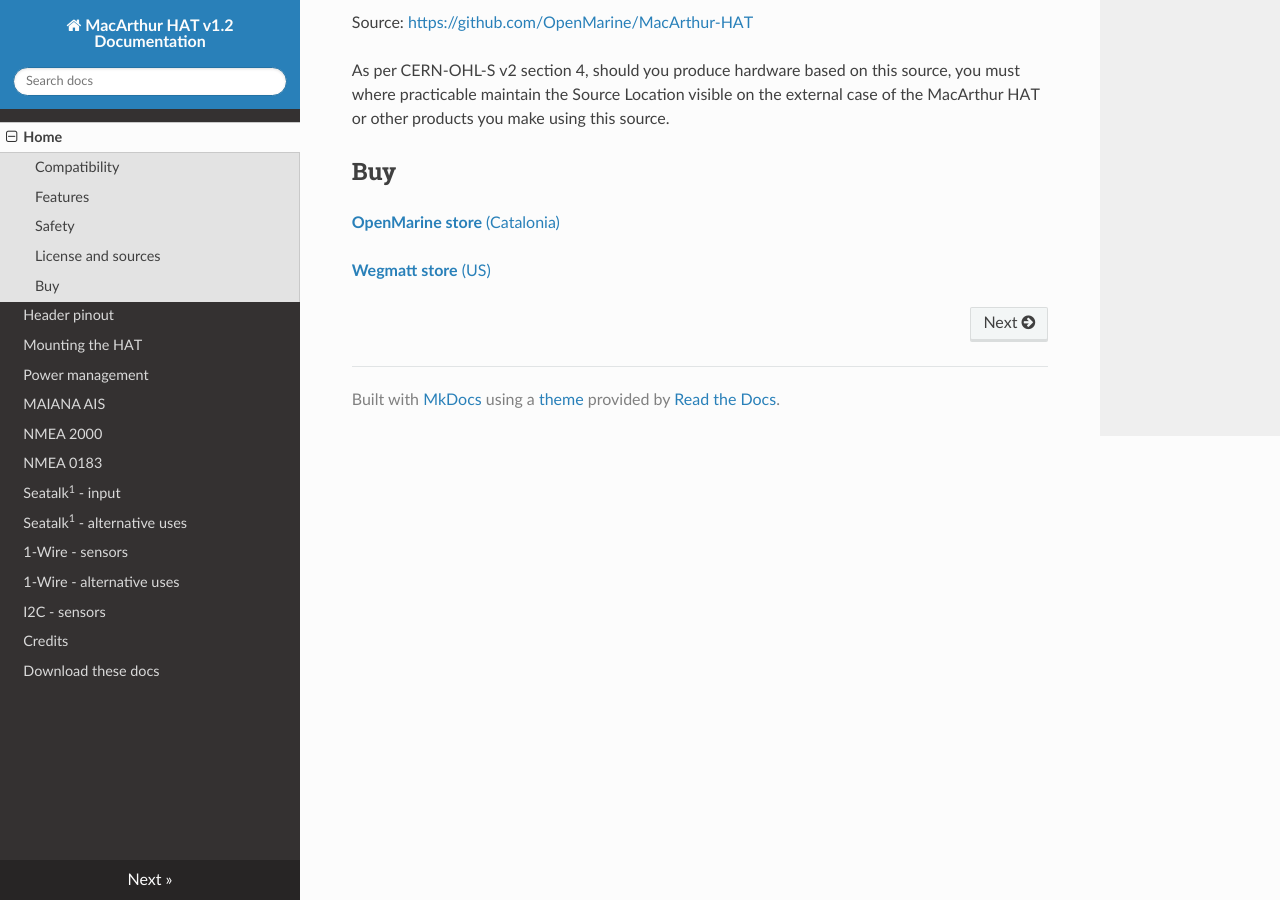
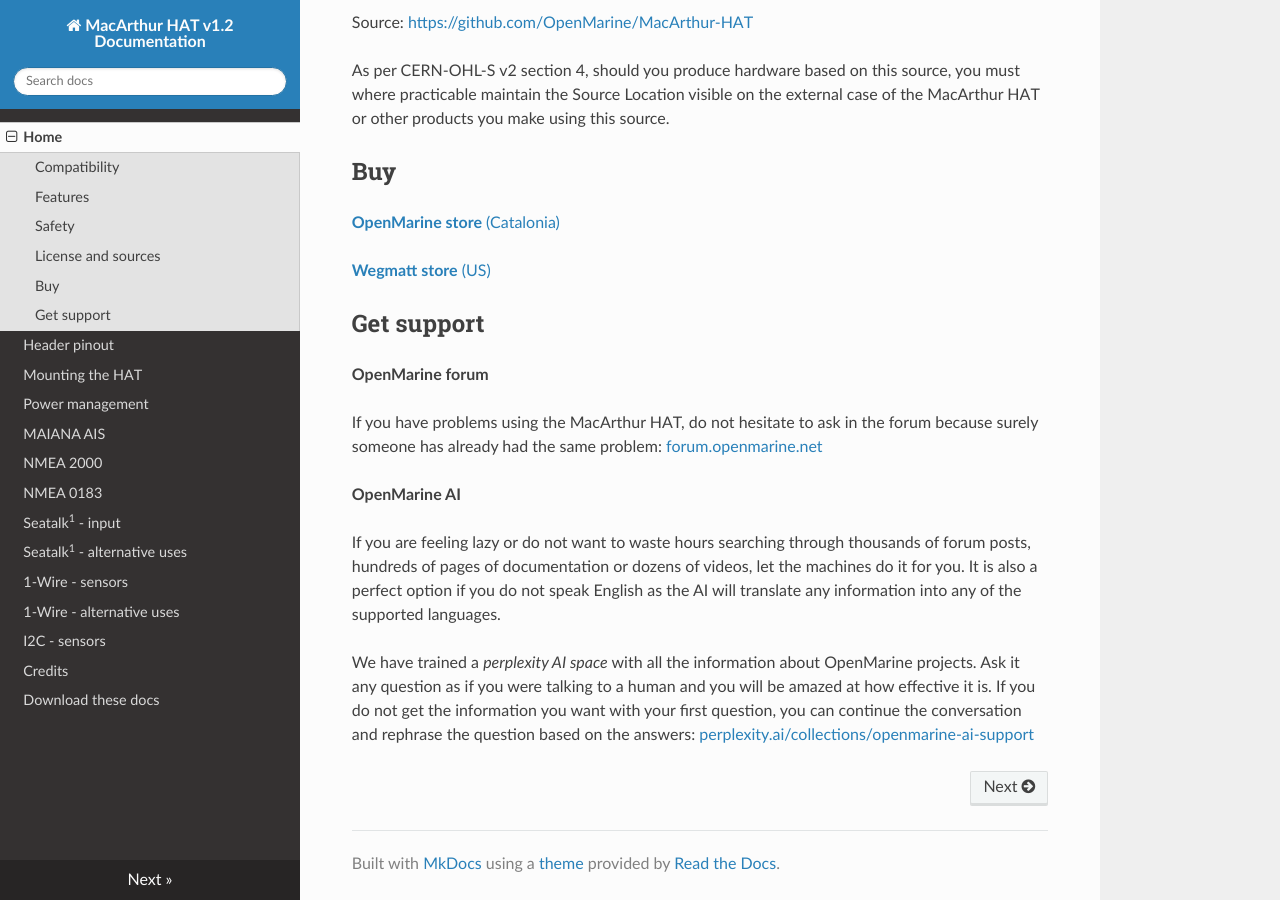
Before and after one commit to OpenMarine/MacArthur-HAT-docs, an MkDocs documentation site: the page built from docs/index.md, in a window 1280 px wide and 900 px high, scrolled down 3302 px. Built offline with MkDocs 1.6.1, drawn with Linux system fonts in a browser that asks for light colours; nearby versions of some CDN libraries.

Commit message:
add perplexity

```diff
--- a/docs/index.md
+++ b/docs/index.md
@@ -68,3 +68,15 @@ As per CERN-OHL-S v2 section 4, should you produce hardware based on this source
 [**OpenMarine store** (Catalonia)](https://shop.openmarine.net/home/23-macarthur-hat.html)
 
 [**Wegmatt store** (US)](https://shop.wegmatt.com/collections/openmarine)
+
+## Get support
+
+**OpenMarine forum**
+
+If you have problems using the MacArthur HAT, do not hesitate to ask in the forum because surely someone has already had the same problem: [forum.openmarine.net](https://forum.openmarine.net/forumdisplay.php?fid=29)
+
+**OpenMarine AI**
+
+If you are feeling lazy or do not want to waste hours searching through thousands of forum posts, hundreds of pages of documentation or dozens of videos, let the machines do it for you. It is also a perfect option if you do not speak English as the AI will translate any information into any of the supported languages.
+
+We have trained a *perplexity AI space* with all the information about OpenMarine projects. Ask it any question as if you were talking to a human and you will be amazed at how effective it is. If you do not get the information you want with your first question, you can continue the conversation and rephrase the question based on the answers: [perplexity.ai/collections/openmarine-ai-support](https://www.perplexity.ai/collections/openmarine-ai-support-SslrWnWdSeuxuzUAkxUVMg)
```
